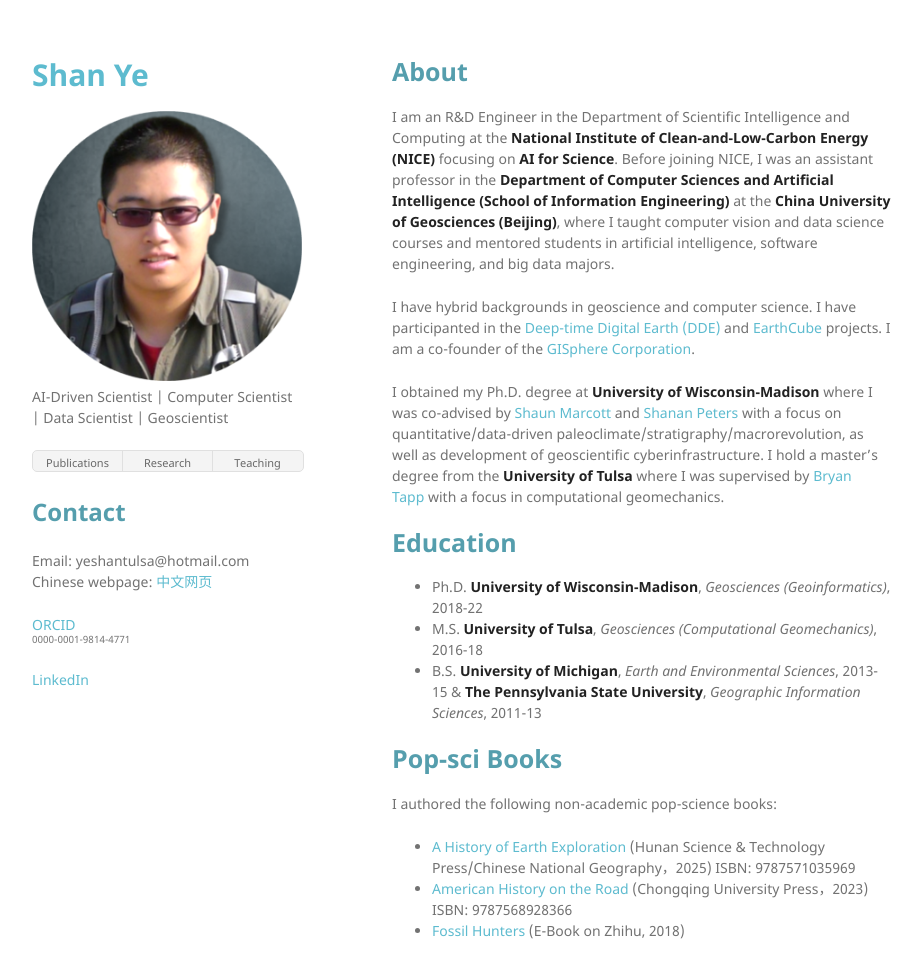
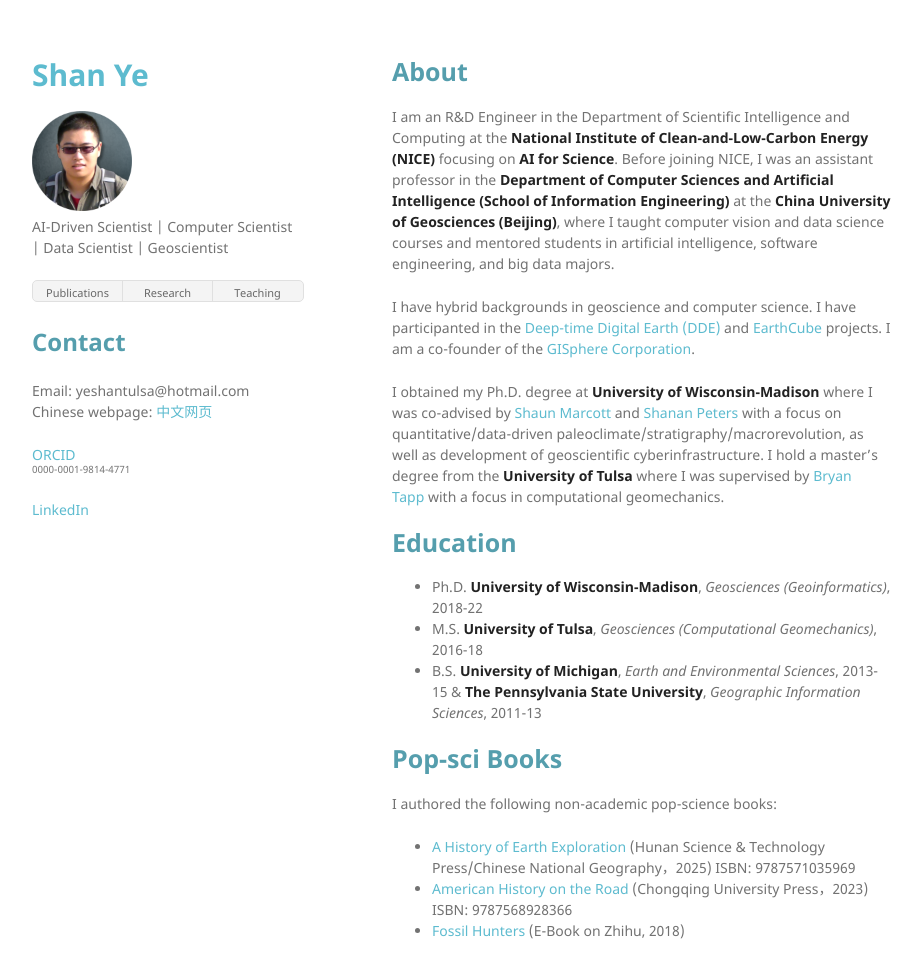
Before and after one commit to yeshan-geo/yeshan-geo.github.io, a Jekyll site: the page built from index.md, in a window 1280 px wide and 1013 px high. Shown: the top 978 px of the window, without its empty margins (178-1100 px from the left). Built offline with Jekyll 4.4.1, drawn with Linux system fonts in a browser that asks for light colours; our own code applies the rules of GitHub Pages for plain Markdown files.

Commit message:
Update default.html

```diff
--- a/_layouts/default.html
+++ b/_layouts/default.html
@@ -18,7 +18,7 @@
         <h1><a href="{{ "/" | absolute_url }}">{{ site.title | default: site.github.repository_name }}</a></h1>
 
         {% if site.logo %}
-          <img src="{{site.logo | relative_url}}" alt="Logo" />
+          <img src="{{site.logo | relative_url}}" width="100" alt="Logo" />
         {% endif %}
 
         <p>{{ site.description | default: site.github.project_tagline }}</p>
```
